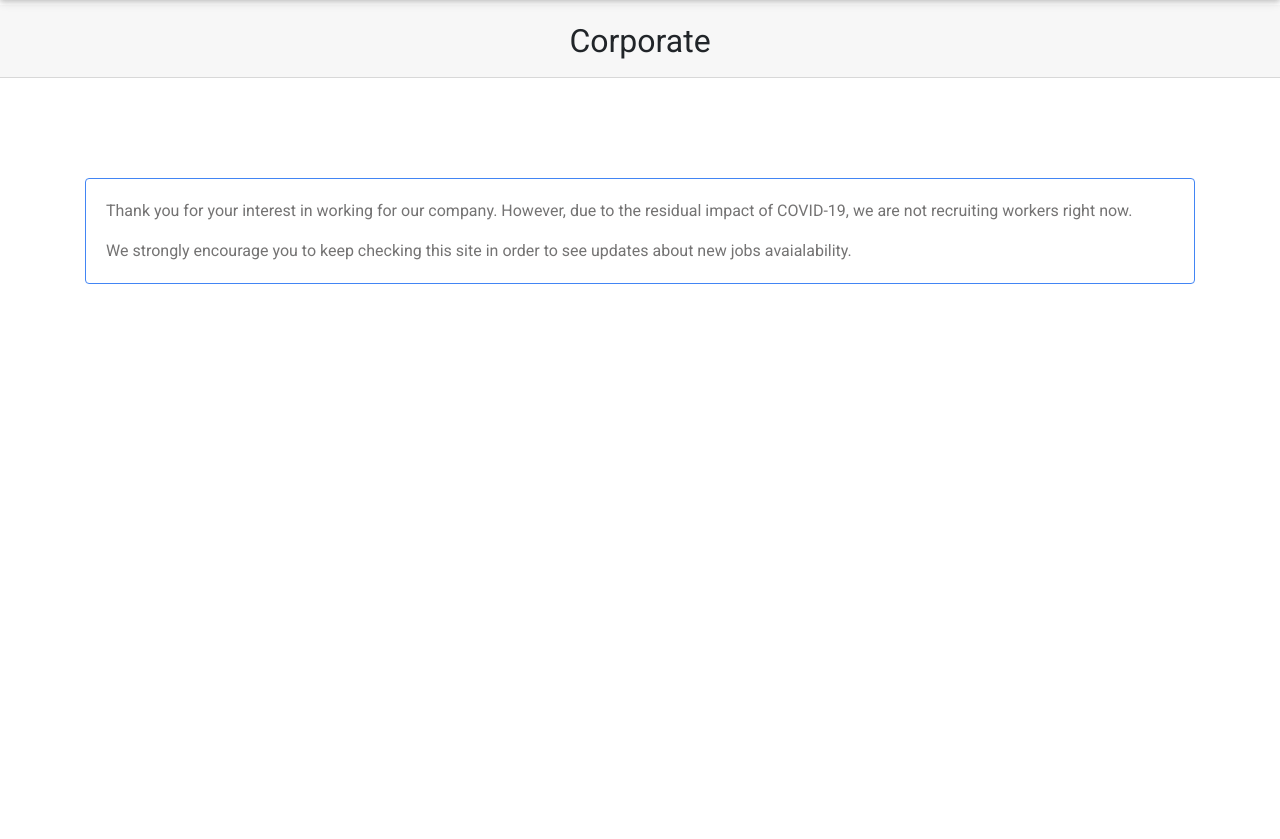
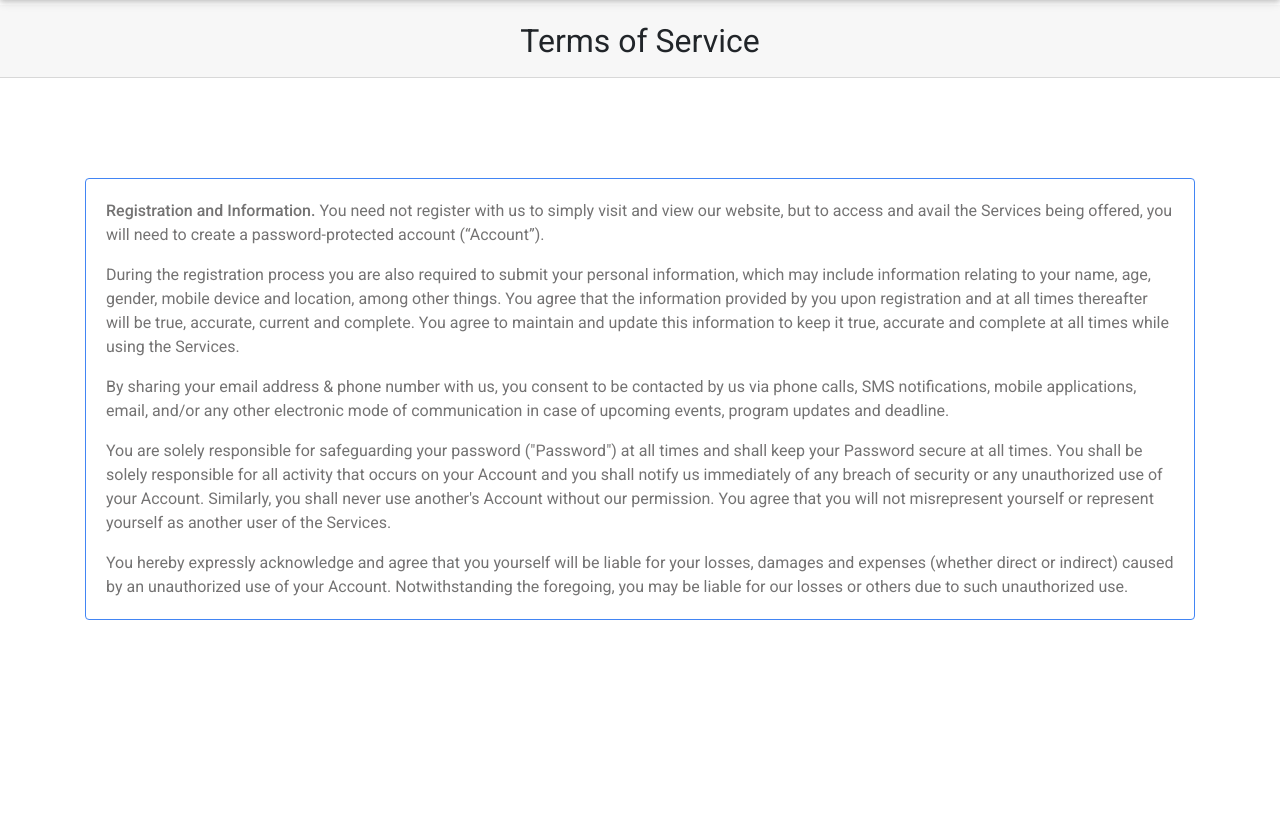
Before and after one commit to adey-px/hr-manager, a Flask app: page /terms_of_use in a window 1280 px wide. Shown: the part 58-897 px from the top of the page. Run offline with Flask 2, Linux system fonts and the light colour scheme; some libraries are stand-ins or nearby versions.

Commit message:
Project finally modified and ready for submission

```diff
--- a/templates/notification.html
+++ b/templates/notification.html
@@ -39,12 +39,12 @@
         <div class="card-body mx-4">
           <div class="md-form">
             <input type="text" id="subject" name="subject" class="form-control" required>
-            <label for="form106">Subject</label>
+            <label for="subject">Subject</label>
           </div>
 
           <div class="md-form" style="padding-top: 60px;">
             <textarea id="message" name="message" class="md-textarea form-control" rows="10"
-              placeholder="Message" minlength="5" maxlength="50" required></textarea>
+              placeholder="Message" minlength="100" maxlength="1500" required></textarea>
           </div>
 
           <div class="row d-flex align-items-center mb-3 mt-4">
--- a/templates/terms.html
+++ b/templates/terms.html
@@ -3,7 +3,7 @@
 
   <!-- page header -->
   <div class="h2-responsive text-center font-weight-bolder card-header">
-    Corporate
+    Terms of Service
   </div>
   <!-- page header ends -->
 
@@ -13,13 +13,32 @@
       style="width: 100%; height: fit-content; margin-top: 100px; margin-bottom: 900px;">
       <div class="card-body">
         <p class="card-text" style="font-size: 16px;">
-          Thank you for your interest in working for our company.
-          However, due to the residual impact of COVID-19, we are not
-          recruiting workers right now.
+          <strong>Registration and Information. </strong>You need not register with us to simply visit and view our website,
+          but to access and avail the Services being offered, you will need to create a password-protected account (“Account”).
         </p>
         <p class="card-text" style="font-size: 16px;">
-          We strongly encourage you to keep checking this site in order
-          to see updates about new jobs avaialability.
+          During the registration process you are also required to submit your personal information, which may include
+          information relating to your name, age, gender, mobile device and location, among other things. You agree that
+          the information provided by you upon registration and at all times thereafter will be true, accurate, current
+          and complete. You agree to maintain and update this information to keep it true, accurate and complete at all
+          times while using the Services.
+        </p>
+        <p class="card-text" style="font-size: 16px;">
+          By sharing your email address & phone number with us, you consent to be contacted by us via phone calls, SMS
+          notifications, mobile applications, email, and/or any other electronic mode of communication in case of
+          upcoming events, program updates and deadline.
+        </p>
+        <p class="card-text" style="font-size: 16px;">
+          You are solely responsible for safeguarding your password ("Password") at all times and shall keep your
+          Password secure at all times. You shall be solely responsible for all activity that occurs on your Account and
+          you shall notify us immediately of any breach of security or any unauthorized use of your Account. Similarly,
+          you shall never use another's Account without our permission. You agree that you will not misrepresent
+          yourself or represent yourself as another user of the Services.
+        </p>
+        <p class="card-text" style="font-size: 16px;">
+          You hereby expressly acknowledge and agree that you yourself will be liable for your losses, damages and
+          expenses (whether direct or indirect) caused by an unauthorized use of your Account. Notwithstanding the
+          foregoing, you may be liable for our losses or others due to such unauthorized use.
         </p>
       </div>
     </div>
```
Also changed, not shown: templates/privacy.html (+6 -6 lines), README.md.
